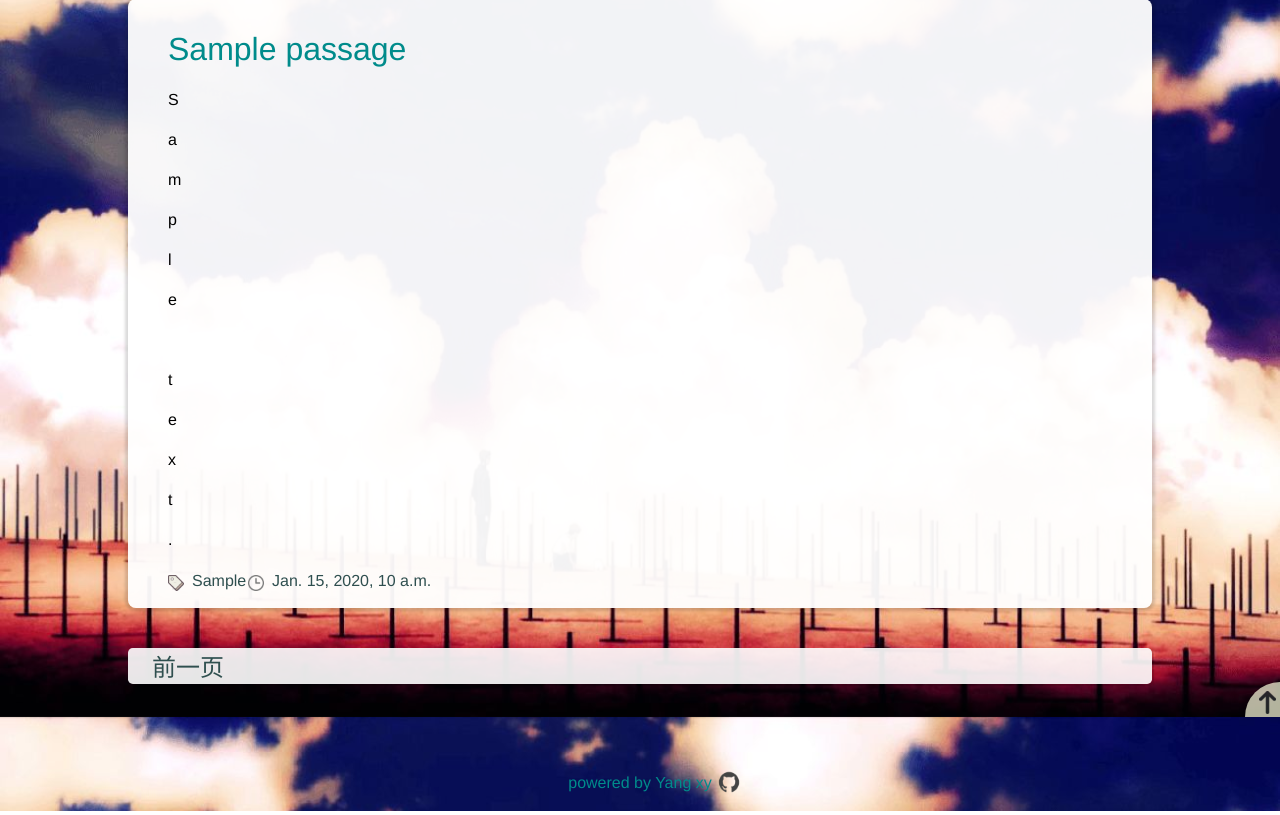
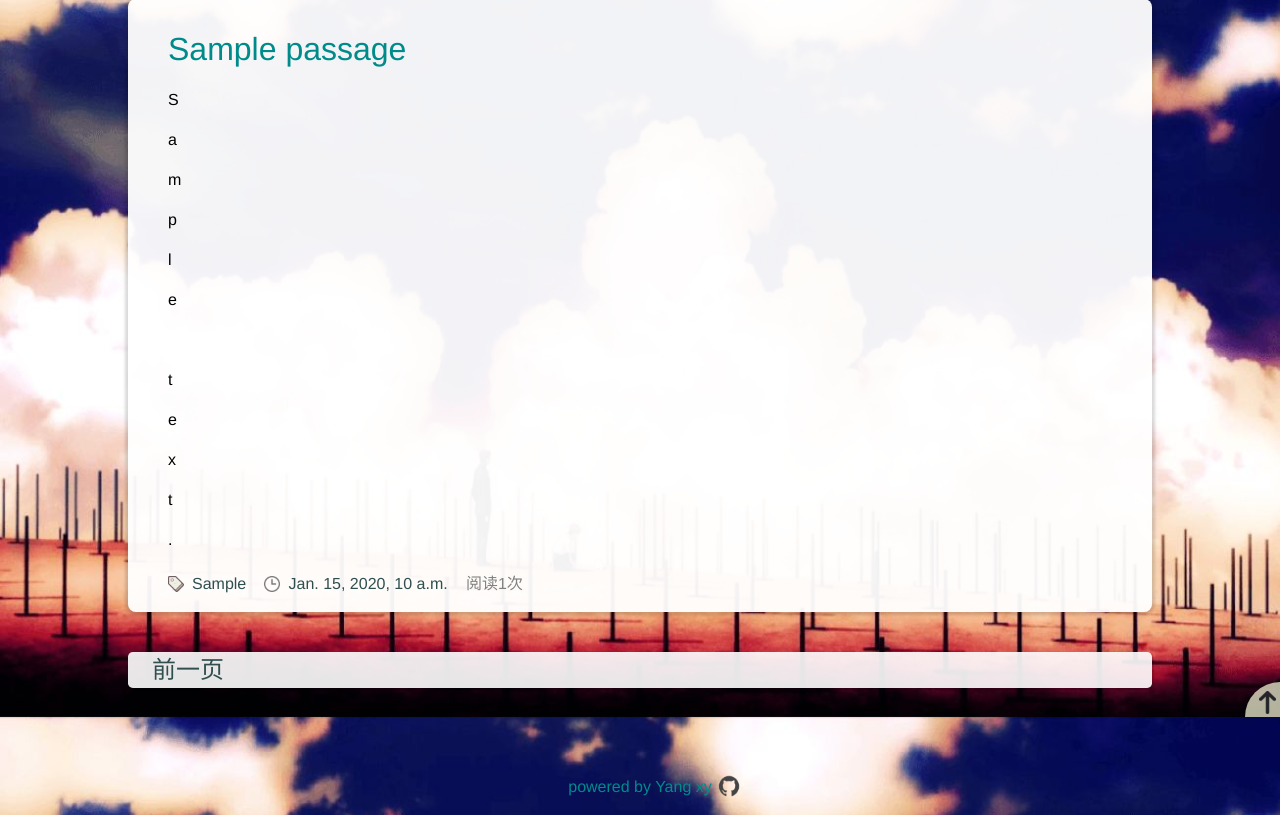
Before and after one commit to YNestA/MyBlog, a Django app: template templates/passages.html in a window 1280 px wide. Shown: the part 83-898 px from the top of the page. Run offline with Django 3.2, Linux system fonts and the light colour scheme; tables that the repository leaves empty hold one stand-in row (values such as "Sample post"); the template is opened without the code that fills it: values that come from a table or form of the project are taken from there, most other values are stand-ins (such as "Sample title", 1, 10 or a date in 2020); parts of the project's set-up code (start-up, migrations or seed data) failed here and were passed over.

Commit message:
add view_count

```diff
--- a/blog/models.py
+++ b/blog/models.py
@@ -29,6 +29,7 @@
     comments=models.ManyToManyField(Comment,blank=True)
     visable=models.BooleanField(default=True)
     passage_id=models.CharField(max_length=20,unique=True)
+    view_count=models.IntegerField(default=1)
 
     def __unicode__(self):
         return self.title
--- a/blog/views.py
+++ b/blog/views.py
@@ -60,6 +60,7 @@
                 'time':passage.time,
                 'tag_url':'/home/%s/page1'%passage.tag,
                 'tag': tags[passage.tag],
+                'view_count':passage.view_count,
                 }
               for passage in res['passages']]
     if res['pre']:res['pre']='/home/%s/page%d'%(tag,res['pre'])
@@ -90,11 +91,14 @@
     tags={'note':'笔记','thought':'杂谈'}
     passage_model=models.Passage()
     passage_need,comments_need=passage_model.get_passage_id(passage_id)
+    passage_need.view_count += 1
+    passage_need.save()
     passage_res={'title':passage_need.title,
                  'content':passage_need.content.split('\r\n'),
                  'time':passage_need.time,
                  'tag':tags[passage_need.tag],
-                 'tag_url':'/home/%s/page1'%passage_need.tag
+                 'tag_url':'/home/%s/page1'%passage_need.tag,
+                 'view_count':passage_need.view_count,
                 }
     comments_res=[{'head':'/static/image/common/user.jpg',
                    'name':x.name,
--- a/static/css/books.css
+++ b/static/css/books.css
@@ -37,7 +37,9 @@
     z-index: 1;
 }
 .book img{
+    display:block;
     width: 90%;
+    margin: 0 auto;
     height: 180px;
 }
 .book a.book-name{
--- a/static/css/passages.css
+++ b/static/css/passages.css
@@ -20,7 +20,6 @@
 
 }
 article.post{
-    margin: 0px 0px 2.5em;
     word-wrap: break-word;
 }
 
@@ -49,49 +48,44 @@
     margin-bottom: 1em;
 }
 .info{
-    position: relative;
     color: darkslategray;
     font-size: 0.5em;
+    width: 100%;
 }
-.info .date{
+.date,.tag,.viewCount{
+    display: inline-block;
+    position: relative;
+    height: 24px;
+    line-height: 24px;
+    margin-right: 2em;
+}
+.date img,.tag img{
+    display:block;
     position: absolute;
-    width: 250px;
-    left: 80px;
-}
-.date img{
-    position: absolute;
-    width: 2em;
-    height: 2em;
-    left: 0px;
-    top:3px;
+    margin:auto;
+    top:0;
+    bottom: 0;
+    width: 16px;
+    height: 16px;
 }
 .date time{
-    position: absolute;
+    display: block;
+    margin-left: 24px;
     font-size: 2em;
-    left:1.5em;
-    top: 0px;
-}
-.info .tag{
-    position: absolute;
-    width: 100px;
-    left: 0px;
-}
-.tag img{
-    position: absolute;
-    width: 2em;
-    height: 2em;
-    left: 0px;
-    top: 3px;
 }
 .tag a{
-    left: 1.5em;
-    position: absolute;
+    display: block;
+    margin-left: 24px;
     text-decoration: none;
     font-size: 2em;
     color: darkslategray;
 }
 .tag a:hover{
     color: darksalmon;
+}
+.viewCount{
+    font-size: 16px;
+    color: gray;
 }
 #pager{
     background-color: rgba(255,255,255,0.9);
@@ -102,6 +96,8 @@
     position: relative;
 }
 #pager a.pre,a.next{
+    height: 1.5em;
+    line-height: 1.5em;
     color: darkslategrey;
     transition: color 0.2s linear;
     text-decoration: none;
--- a/templates/passage.html
+++ b/templates/passage.html
@@ -13,7 +13,9 @@
                 </br>
                 <div class="info">
                     <span class="tag"><img src="/static/image/common/tag.png"><a href="{{ passage.tag_url }}">{{ passage.tag }}</a></span>
-                    <span class="date"><img src="/static/image/common/time.png"><time>{{ passage.time }}</time></span></div>
+                    <span class="date"><img src="/static/image/common/time.png"><time>{{ passage.time }}</time></span>
+                    <span class="viewCount">阅读{{ passage.view_count }}次</span>
+                </div>
             </article>
         </div>
         <div id="comments">
--- a/templates/passagesCenter.html
+++ b/templates/passagesCenter.html
@@ -8,6 +8,7 @@
                 <div class="info">
                     <span class="tag"><img src="/static/image/common/tag.png"><a href="{{ passage.tag_url }}">{{ passage.tag }}</a></span>
                     <span class="date"><img src="/static/image/common/time.png"><time>{{ passage.time }}</time></span>
+                    <span class="viewCount">阅读{{ passage.view_count }}次</span>
                 </div>
             </article>
             </div>
```
Also changed, not shown: blog/migrations/0005_passage_view_count.py (added), 4 other files.
